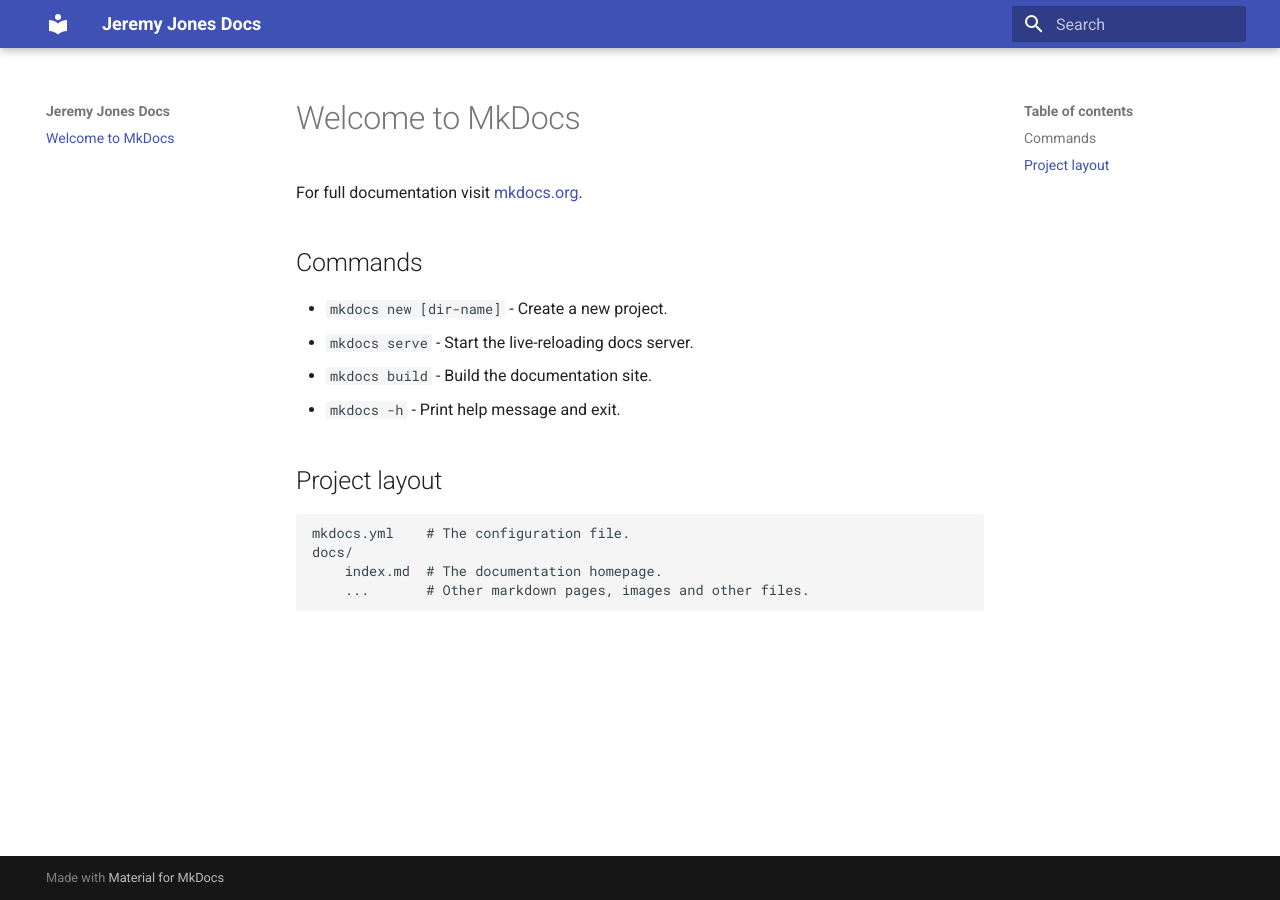
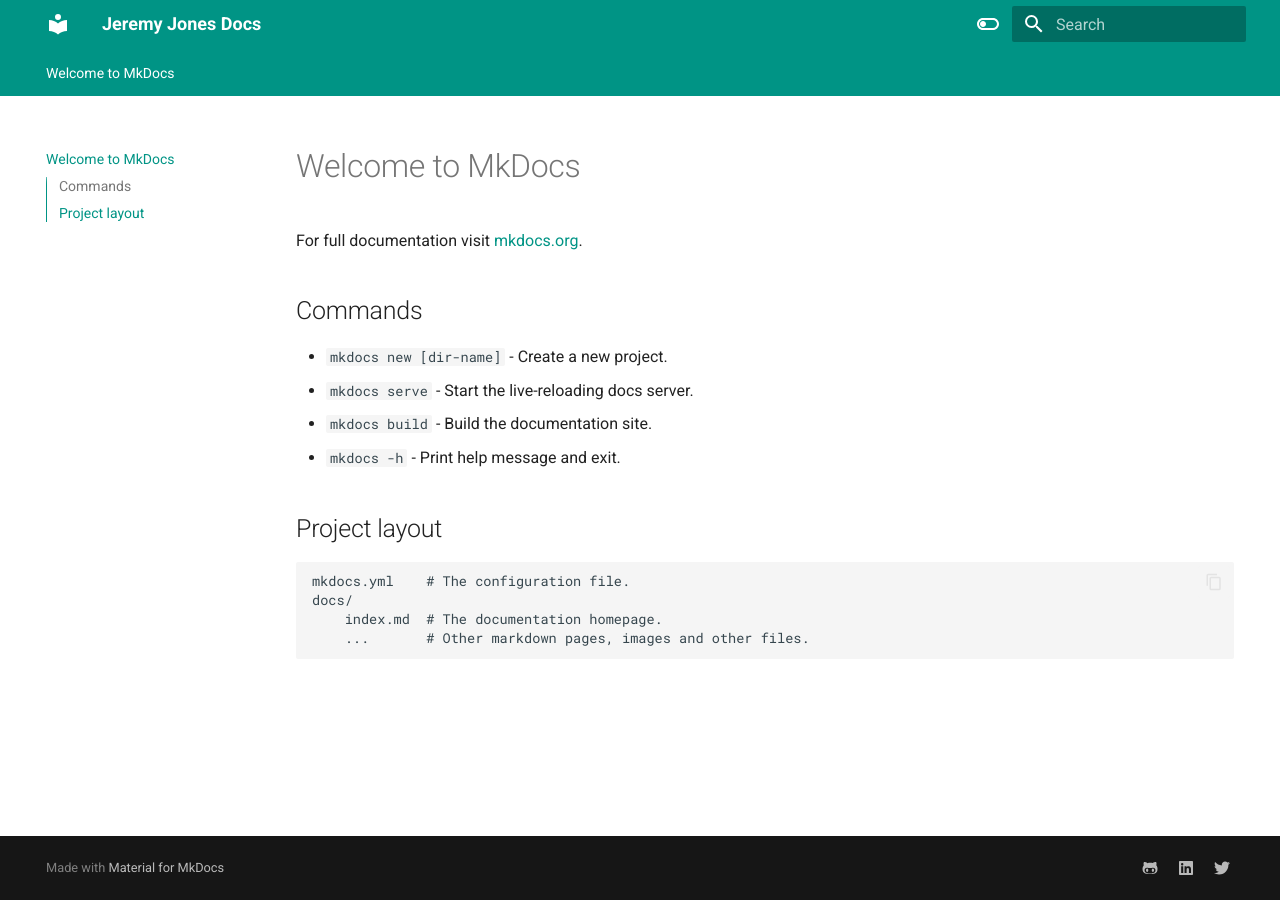
Before and after one commit to jerameee/jj-mkdocs, an MkDocs documentation site: the page built from docs/index.md, in a window 1280 px wide. Built offline with MkDocs 1.6.1 and Material for MkDocs 9.7.7, drawn with Linux system fonts in a browser that asks for light colours.

Commit message:
Added theme and nav features

```diff
--- a/mkdocs.yml
+++ b/mkdocs.yml
@@ -1,3 +1,36 @@
 site_name: Jeremy Jones Docs
 theme:
   name: material
+  version: 7.2.0
+  features:
+    - navigation.tabs
+    - navigation.sections
+    - toc.integrate
+    - navigation.top
+    - search.suggest
+    - search.highlight
+    - content.tabs.link
+    - content.code.annotation
+    - content.code.copy
+  language: en
+  palette:
+    - scheme: default
+      toggle:
+        icon: material/toggle-switch-off-outline
+        name: Switch to dark mode
+      primary: teal
+      accent: purple
+    - scheme: slate
+      toggle:
+        icon: material/toggle-switch
+        name: Switch to light mode
+      primary: teal
+      accent: lime
+extra:
+  social:
+    - icon: fontawesome/brands/github-alt
+      link: https://github.com/jerameee
+    - icon: fontawesome/brands/linkedin
+      link: https://www.linkedin.com/in/jeremy-f-570672239/
+    - icon: fontawesome/brands/twitter
+      link: https://twitter.com/jeramee_tech
```
